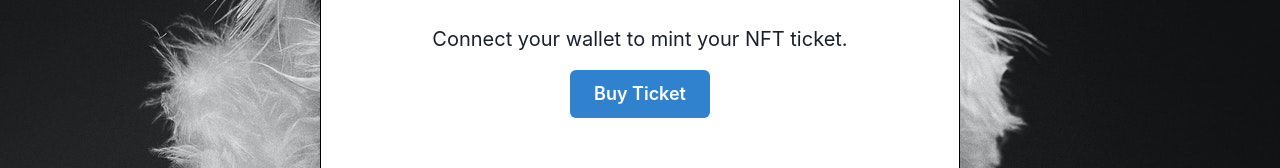
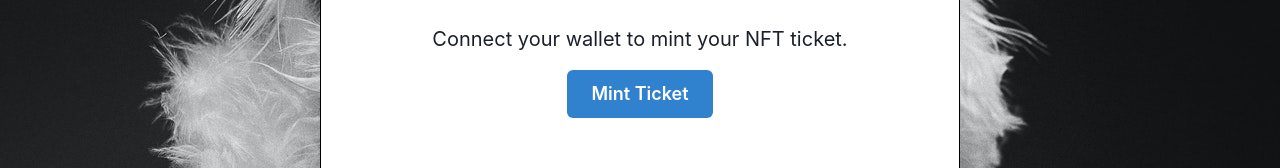
Before and after one commit to 0xTxbi/txbi-nft-poap-fe, a React (Create React App) app: page / in a window 1280 px wide. Shown: the part 408-576 px from the top of the page. Built offline with nearby package versions, Linux system fonts and the light colour scheme.

Commit message:
feat: Mint ticket

```diff
--- a/src/pages/Admin.js
+++ b/src/pages/Admin.js
@@ -43,7 +43,6 @@ function Admin({ isContractOwner, connectedContract }) {
         ),
       });
     } catch (error) {
-      console.log(error);
       setOpenTicketSaleTxnPending(false);
       toast({
         status: "error",
@@ -81,7 +80,6 @@ function Admin({ isContractOwner, connectedContract }) {
         ),
       });
     } catch (error) {
-      console.log(error);
       setCloseTicketSaleTxnPending(false);
       toast({
         status: "error",
--- a/src/pages/Buy.js
+++ b/src/pages/Buy.js
@@ -5,14 +5,17 @@ import {
   Text,
   Flex,
   Container,
+  useToast,
 } from "@chakra-ui/react";
 import { useEffect } from "react";
 import { useState } from "react";
 
 function Buy({ connectedContract }) {
+  const toast = useToast();
   const [totalTicketNumber, setTotalTicketNumber] = useState(null);
   const [numberOfAvailableTickets, setNumberOfAvailableTickets] =
     useState(null);
+  const [mintTicketTxnPending, setMintTicketTxnPending] = useState(false);
 
   useEffect(() => {
     if (!connectedContract) return;
@@ -20,6 +23,45 @@ function Buy({ connectedContract }) {
     getNumberOfAvailableTickets();
     getTotalTicketNumber();
   }, []);
+
+  // Mint ticket
+  const mintTicket = async () => {
+    try {
+      if (!connectedContract) return;
+
+      setMintTicketTxnPending(true);
+      const mintTicketTxn = await connectedContract.mint({
+        value: `${0.05 * 10 ** 18}`,
+      });
+
+      await mintTicketTxn.wait();
+      setMintTicketTxnPending(false);
+      toast({
+        status: "success",
+        title: "Ticket minted",
+        description: (
+          <p>
+            Check transaction on{" "}
+            <a
+              href={`https://rinkeby.etherscan.io/tx/${mintTicketTxn.hash}`}
+              target="_blank"
+              rel="nofollow noreferrer"
+            >
+              Etherscan
+            </a>
+          </p>
+        ),
+      });
+    } catch (error) {
+      console.log(error);
+      setMintTicketTxnPending(false);
+      toast({
+        status: "error",
+        title: "Transaction error",
+        description: error?.message?.message,
+      });
+    }
+  };
 
   // Obtain number of available tickets
   const getNumberOfAvailableTickets = async () => {
@@ -57,13 +99,19 @@ function Buy({ connectedContract }) {
         maxW="140px"
       >
         <ButtonGroup mb={4}>
-          <Button loadingText="Pending" size="lg" colorScheme="blue">
-            Buy Ticket
+          <Button
+            onClick={mintTicket}
+            isLoading={mintTicketTxnPending}
+            loadingText="Minting ticket"
+            size="lg"
+            colorScheme="blue"
+          >
+            Mint Ticket
           </Button>
         </ButtonGroup>
         {numberOfAvailableTickets && totalTicketNumber && (
           <Text>
-            {numberOfAvailableTickets} of {totalTicketNumber}minted.
+            {numberOfAvailableTickets} of {totalTicketNumber} minted.
           </Text>
         )}
       </Flex>
```
